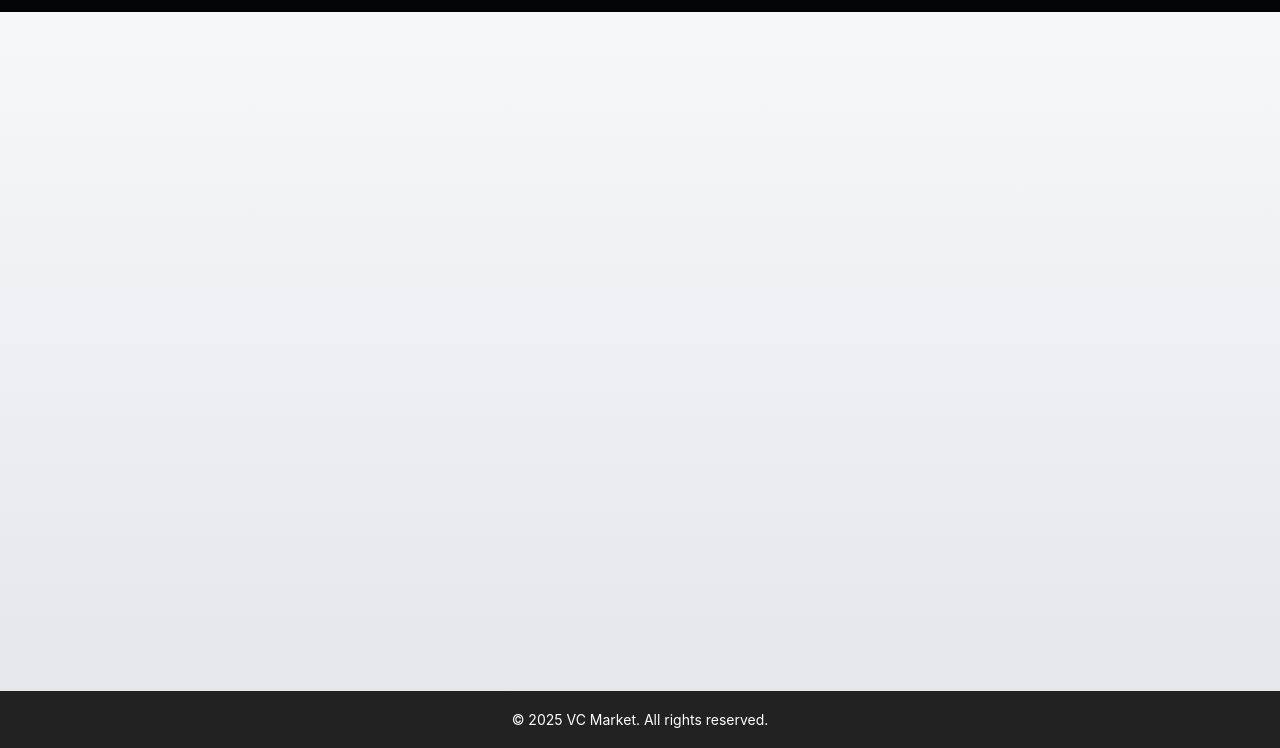
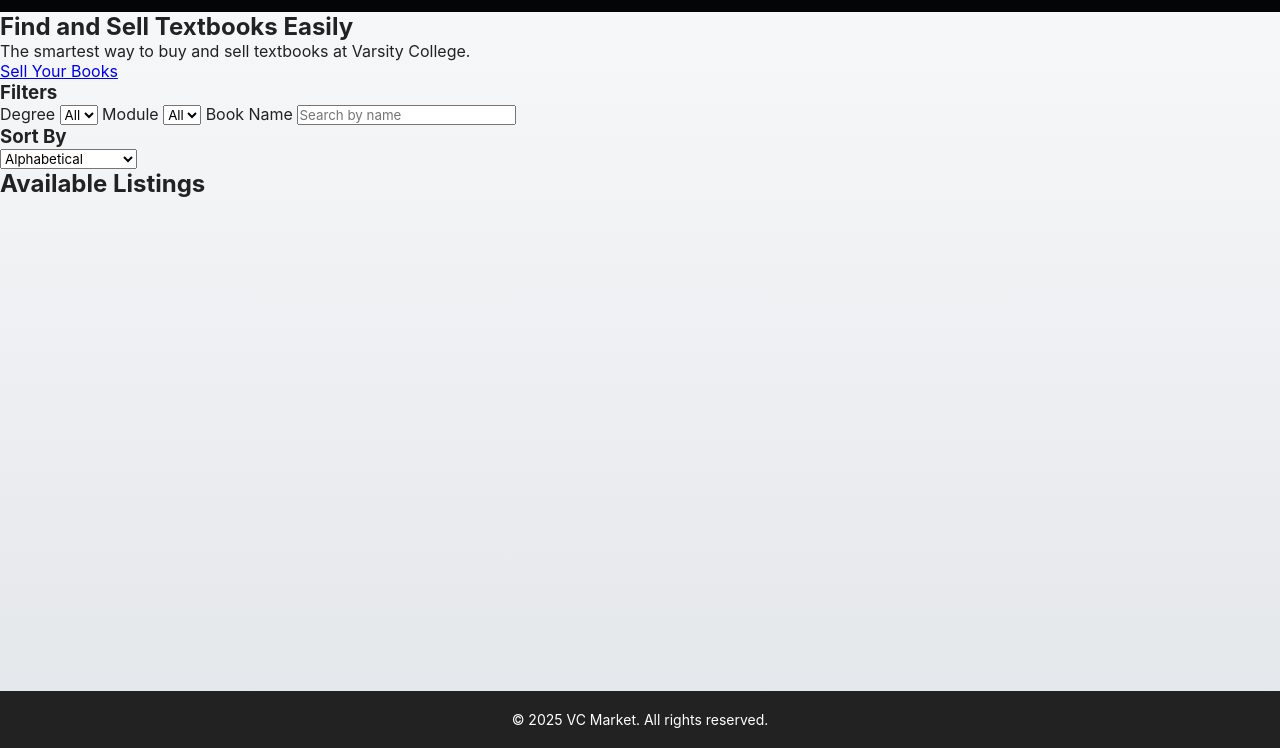
Before and after one commit to Bookleggers/VC-Market, a plain HTML site: page index.html in a window 1280 px wide. Shown: the part 52-800 px from the top of the page. Drawn offline with nearby package versions, Linux system fonts and the light colour scheme.

Commit message:
Update index.html

```diff
--- a/index.html
+++ b/index.html
@@ -10,6 +10,7 @@
 </head>
 <body>
 
+<!-- ✅ Header -->
 <header class="main-header">
   <div class="logo-section">
     <h1 class="logo" id="user-name">VC Market</h1>
@@ -24,10 +25,54 @@
   </div>
 </header>
 
+<!-- ✅ Hero Section -->
+<section class="hero">
+  <div class="container hero-container">
+    <h2>Find and Sell Textbooks Easily</h2>
+    <p>The smartest way to buy and sell textbooks at Varsity College.</p>
+    <a href="dashboard.html" class="cta-button">Sell Your Books</a>
+  </div>
+</section>
+
+<!-- ✅ Main Content -->
 <main>
-  <div id="listings-container"></div>
+  <div class="container main-content">
+
+    <!-- ✅ Sidebar Filters -->
+    <aside class="sidebar">
+      <h3>Filters</h3>
+      <label>Degree</label>
+      <select id="filter-degree">
+        <option value="">All</option>
+      </select>
+      <label>Module</label>
+      <select id="filter-module">
+        <option value="">All</option>
+      </select>
+      <label>Book Name</label>
+      <input type="text" id="filter-book" placeholder="Search by name">
+      <h3>Sort By</h3>
+      <select id="sort-options">
+        <option value="alphabetical">Alphabetical</option>
+        <option value="price-low">Price: Low to High</option>
+        <option value="price-high">Price: High to Low</option>
+        <option value="degree">Degree</option>
+        <option value="module">Module</option>
+      </select>
+    </aside>
+
+    <!-- ✅ Listings Section -->
+    <section class="listings-section">
+      <h2>Available Listings</h2>
+      <div id="listings-container" class="listings-grid">
+        <!-- Cards loaded dynamically here -->
+      </div>
+    </section>
+
+  </div>
 </main>
 
+<!-- ✅ Footer -->
 <footer>
   <p>&copy; 2025 VC Market. All rights reserved.</p>
 </footer>
```
